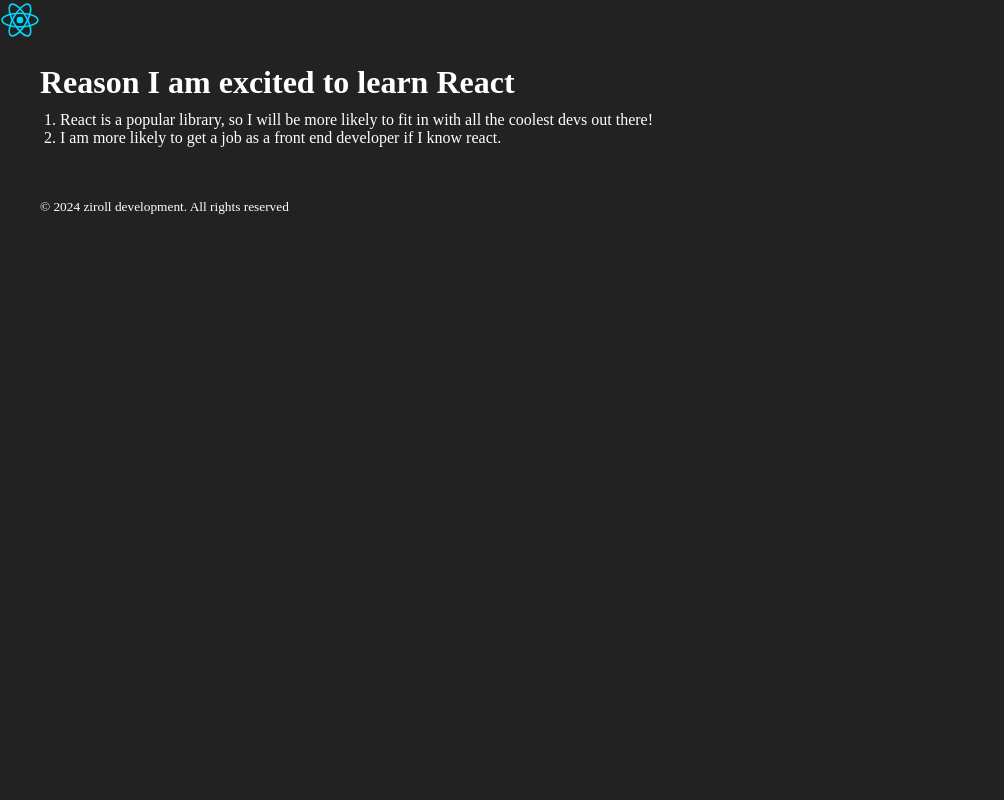
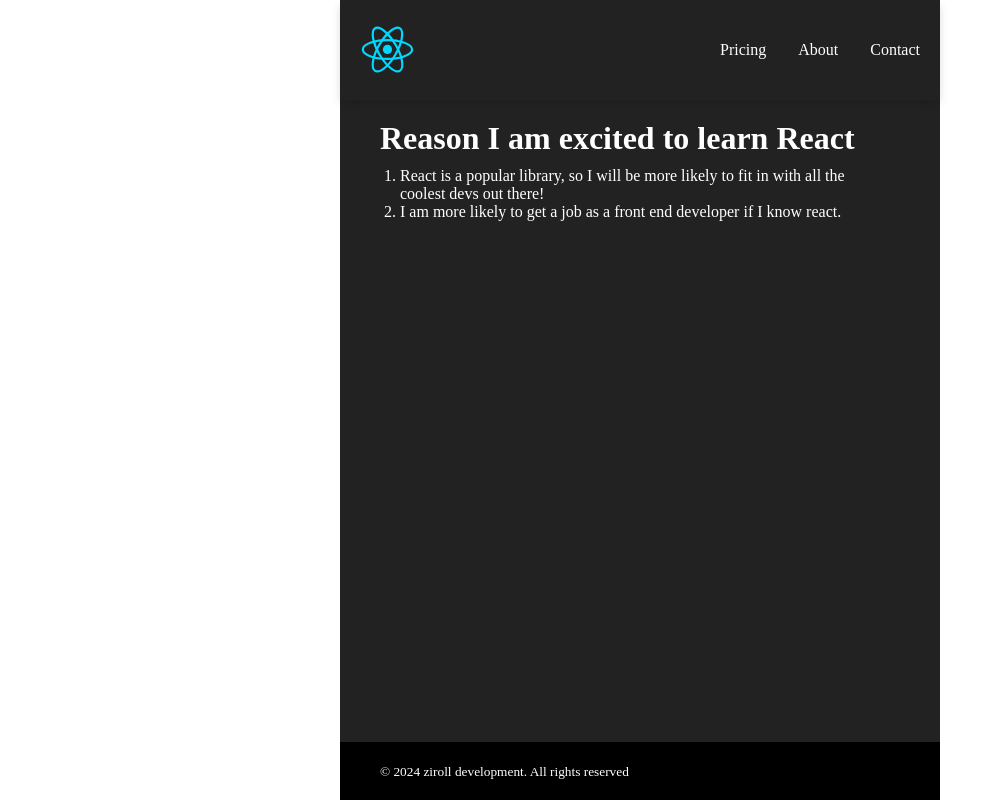
Before and after one commit to joshua-akuna/scrimba-react-tutorials, a React (Vite) app: page /react-facts in a window 1280 px wide. Shown: the whole page, without its empty margins (0-1004 px from the left). Built offline with nearby package versions, Linux system fonts and the light colour scheme.

Commit message:
updated styles for ReactFacts page

```diff
--- a/pages/ReactFacts.jsx
+++ b/pages/ReactFacts.jsx
@@ -4,8 +4,13 @@
 
 function Header() {
   return (
-    <header>
-      <img src='react-logo.svg' alt='react logo' width='40px' />
+    <header className='header'>
+      <img className='nav-logo' src='react-logo.svg' alt='react logo' />
+      <ul className='nav-list'>
+        <li>Pricing</li>
+        <li>About</li>
+        <li>Contact</li>
+      </ul>
     </header>
   );
 }
--- a/src/App.css
+++ b/src/App.css
@@ -25,14 +25,45 @@
 .facts{
   background-color: #222;
   color: white;
-  height: 100vh;
+  min-height: 100vh;
   width: 100vw;
+  max-width: 600px;
+  margin-inline: auto;
+  position: relative;
+
 }
 
 .facts > main, .facts > footer {
   padding: 20px 40px;
 }
 
+.facts > footer {
+  background-color: black;
+  position: absolute;
+  bottom: 0;
+  width: 100%;
+}
+
 .facts > main > ol {
   padding: 10px 20px;
 }
+
+.header {
+  display: flex;
+  align-items: center;
+  justify-content: space-between;
+  height: 100px;
+  padding: 0 20px;
+  border-bottom: 1px solid #222;
+  box-shadow: 0 4px 10px -2px rgba(0, 0, 0, 0.2);
+}
+
+.nav-list {
+  list-style: none;
+  display: flex;
+  gap: 2rem;
+}
+
+.nav-logo{
+  width: 55px;
+}
```
